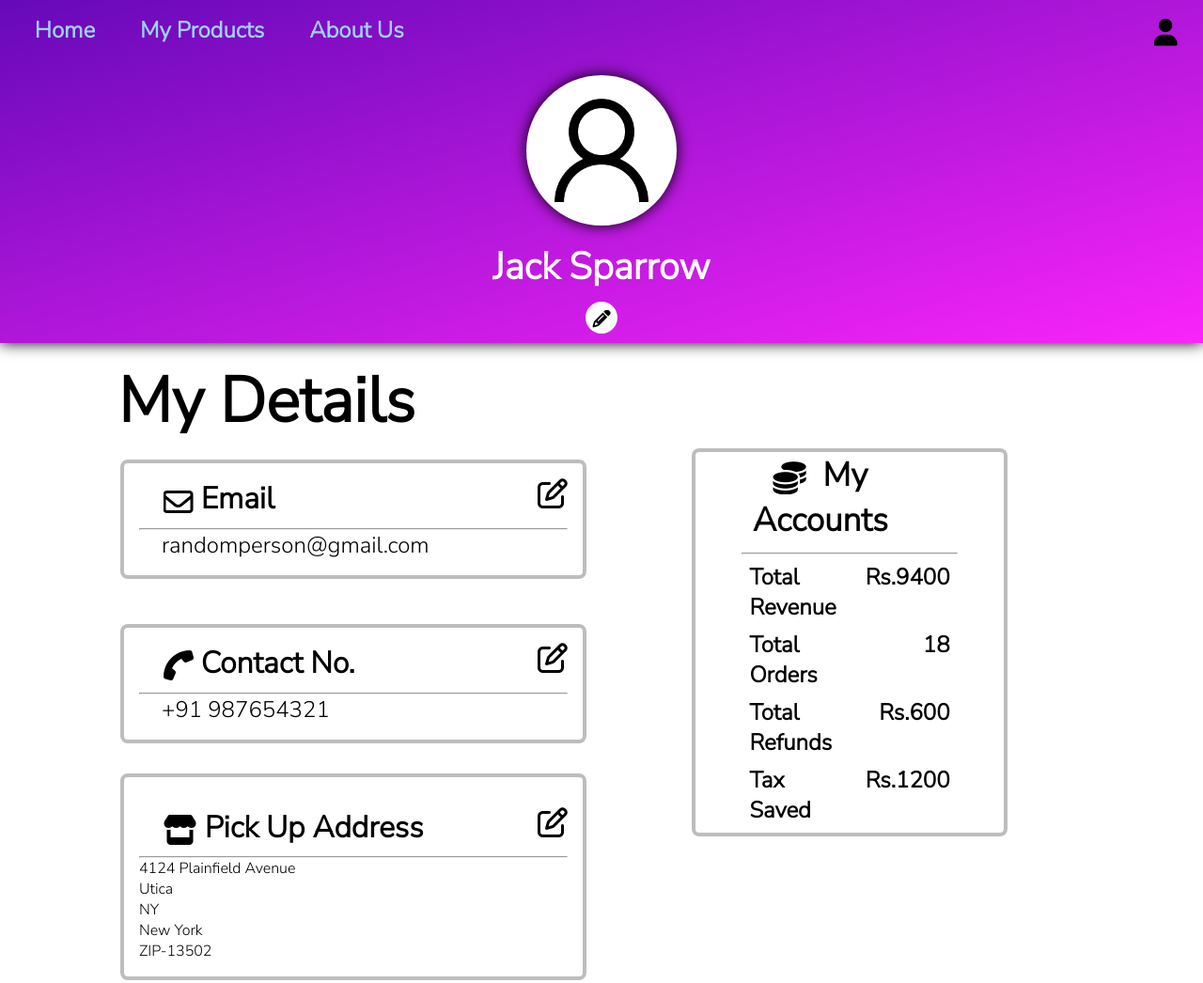
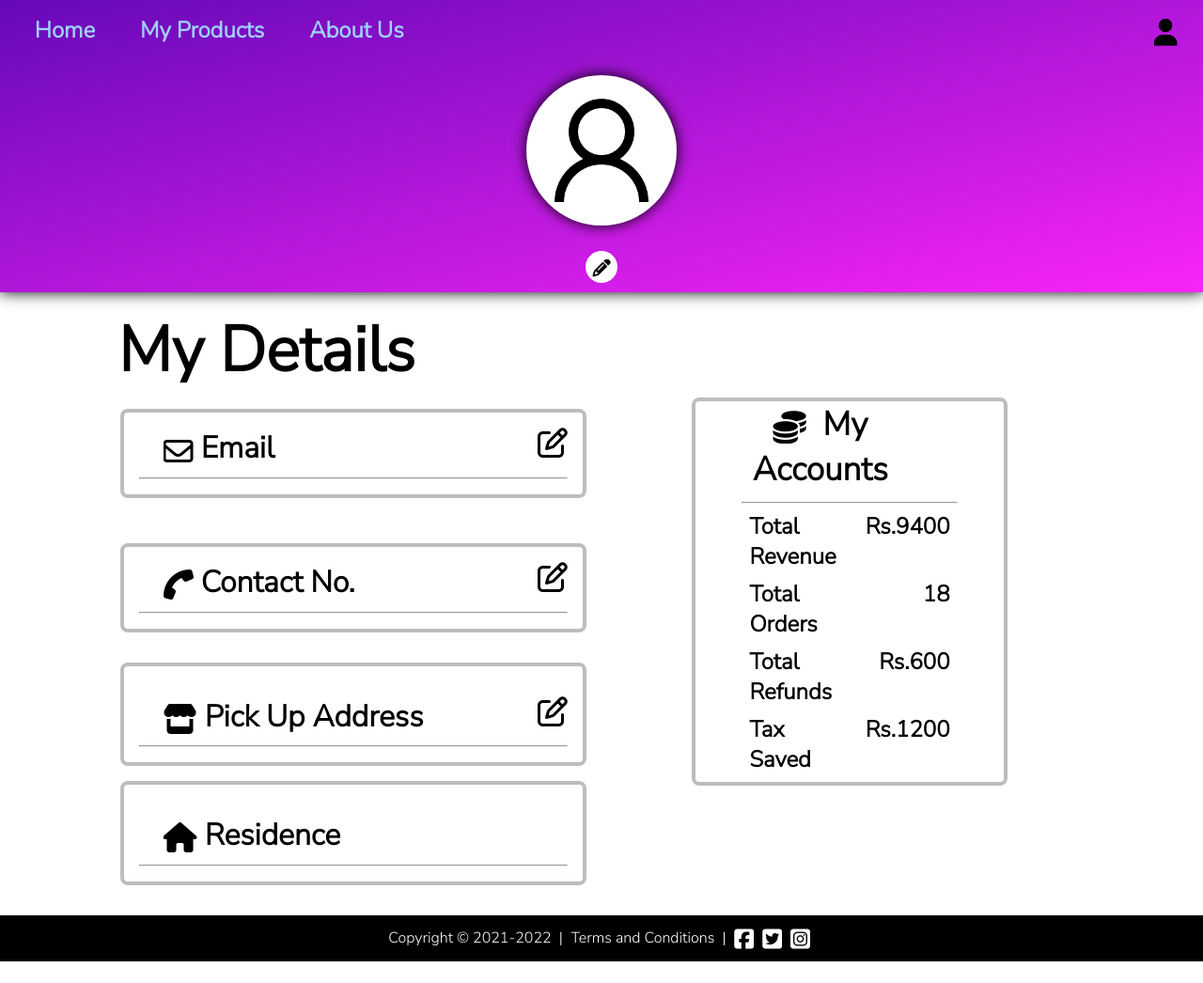
Before and after one commit to kailash360/e-market, a website: page views/seller-profile.html in a window 1280 px wide. Shown: the top 1046 px of the page at 94% size. After the commit the page ends 1023 px from the top, so only its background shows below. Drawn offline with Linux system fonts and the light colour scheme; no server answers.

Commit message:
Minor changes

```diff
--- a/views/seller-profile.html
+++ b/views/seller-profile.html
@@ -39,7 +39,7 @@
 
         <img src="../static/media/user-image.png" alt="">
         <div class="name-section">
-            <h2 id="user-name">Jack Sparrow</h2>
+            <h2 id="user-name"></h2>
         </div>
         <button class="edit-name" id="edit-name-btn" name="edit-name" type="button"><i
                 class="fa fa-pencil"></i></button>
@@ -67,7 +67,7 @@
                             </section>
                         </div>
                         <hr>
-                        <p id="user-email">randomperson@gmail.com</p>
+                        <p id="user-email"></p>
                     </div>
                 </div>
                 <div class="user-contact">
@@ -81,7 +81,7 @@
                             </section>
                         </div>
                         <hr>
-                        <p id="user-phone">+91 987654321</p>
+                        <p id="user-phone"></p>
                     </div>
                 </div>
 
@@ -99,7 +99,6 @@
                     </div>
                     <hr>
                     <p class="user-address" id="user-address-1">
-                        4124 Plainfield Avenue<br> Utica <br> NY <br> New York <br> ZIP-13502
                     </p>
 
                 </div>
@@ -110,7 +109,6 @@
                     </div>
                     <hr>
                     <p class="user-address" id="user-address-2">
-                        3863 Weekley Street<br> San Antonio <br> TX <br> Texas <br> ZIP-78258
                     </p>
 
                 </div>
```
Also changed, not shown: views/profile.html (+3 -5 lines).
